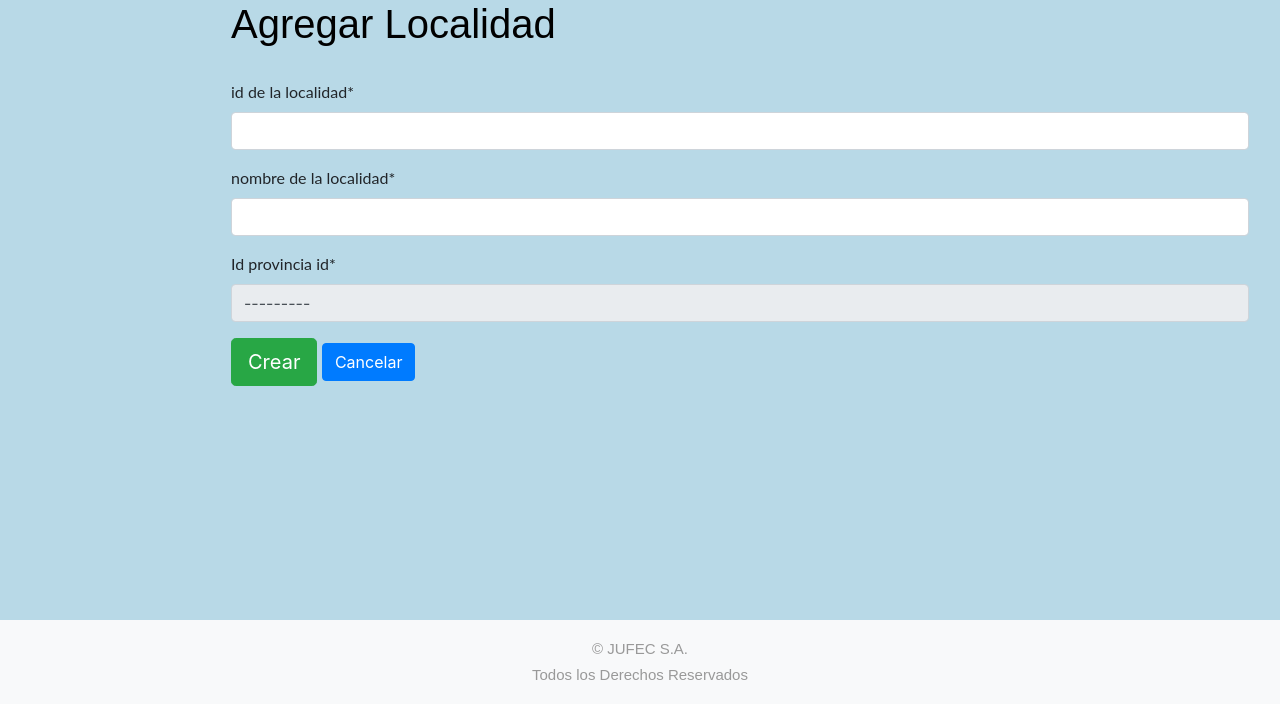
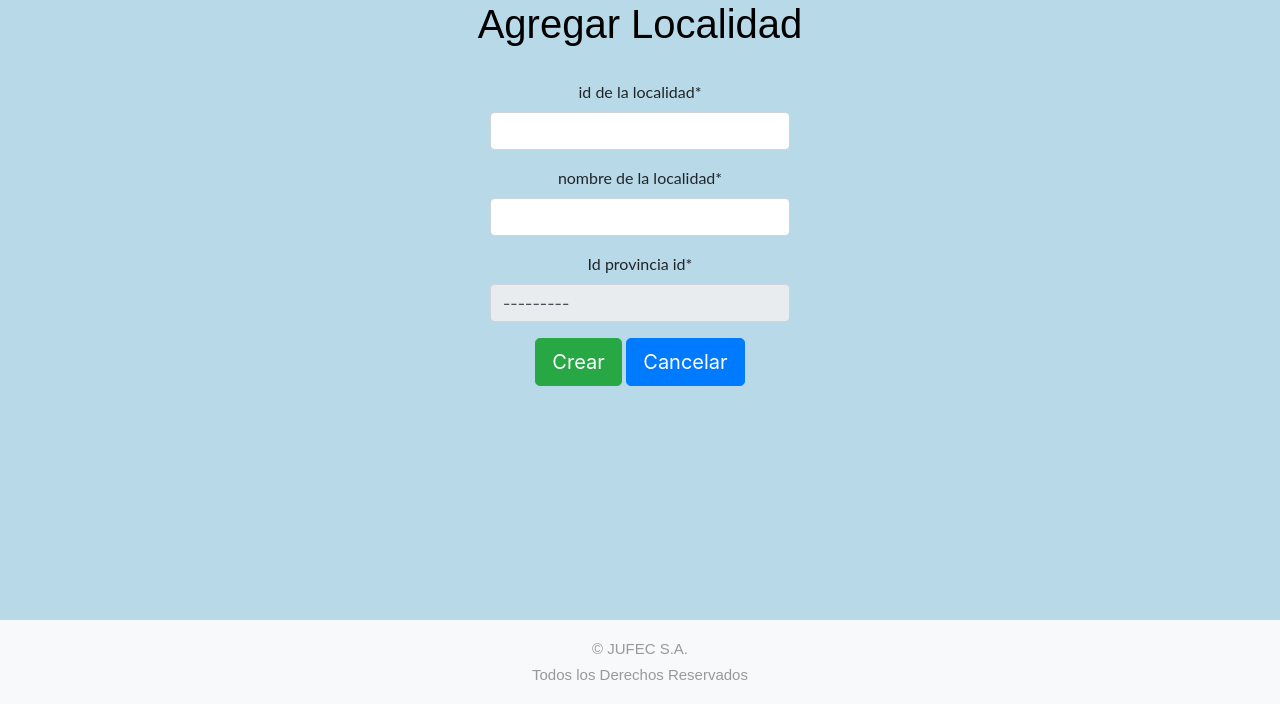
Before and after one commit to aguswarenycia/relevamiento_pc, a Django app: page /farmacias/agregar_localidad/ in a window 1280 px wide. Shown: the part 96-800 px from the top of the page. Run offline with Django 3.2, Linux system fonts and the light colour scheme; the visitor is signed in with stand-in values (Sample User, id 1); data that the repository does not hold is empty; some libraries are stand-ins or nearby versions.

```diff
--- a/Documents/Proyecto2.0/relevamiento/static/css/estilo2.css
+++ b/Documents/Proyecto2.0/relevamiento/static/css/estilo2.css
@@ -504,3 +504,14 @@ div.content {
     background-color: #FB7E29;
     color: #fff;
     }
+
+    /*------------Para editar los archivos boostrap de crispy*/
+
+    #pa-cambiar h1{
+      font-family: Arial, Helvetica, sans-serif;
+
+    }
+
+    #tamanio_formulario{
+      width: 30%;
+    }
--- a/Documents/Proyecto2.0/relevamiento/templates/farmacia/agregar_localidad.html
+++ b/Documents/Proyecto2.0/relevamiento/templates/farmacia/agregar_localidad.html
@@ -23,7 +23,7 @@
 
     {% block body %}
 
-        <div class="content">
+        <div class="col-auto text-center">
             <div class="container">
                 <div class="well">
                     <h1>Agregar Localidad</h1>
@@ -43,11 +43,13 @@
                                         <h2>{{error}}</h2>
                                     {% else %}
                                     <!--                    {{form.as_p}}-->
-                    {{form|crispy}}
+                 <div  class="mx-auto" style="width: 300px;">
+                        {{form|crispy}}
+                    </div>
 
                                     <button type="submit" class="btn btn-success btn-lg">Crear</button>
                                    <!-- <a type="button" class="btn btn-primary btn-lg" href="{% url 'farmacia:lista_localidades' %}">Cancelar</a>-->
-                                   <a type="button" class="btn btn-primary" href="{% url 'farmacia:listar_provincias' %}">Cancelar</a>
+                                   <a type="button" class="btn btn-primary btn-lg" href="{% url 'farmacia:listar_provincias' %}">Cancelar</a>
                                 {% endif %}
                                 </div>
                             </div>
--- a/Documents/Proyecto2.0/relevamiento/templates/index.html
+++ b/Documents/Proyecto2.0/relevamiento/templates/index.html
@@ -180,27 +180,32 @@
 
         <div class="container">
           <div class="row">
-            <div class="botones">
+
+
+              <div class="m-0 row justify-content-center">
+                <div class="col-auto  p-5 text-center">
+
                   <div class="d-flex justify-content-center">
-
-                <button type="button" class="btn btn-primary btn-lg">Lista de farmacias</button>
+                    <button type="button" class="btn-block btn-dark btn-lg">Lista de farmacias</button>
                   </div>
                   <br>
                   <div class="d-flex justify-content-center">
-                <button type="button" class="btn btn-primary btn-lg">Provincias</button>
+                    <button type="button" class="btn-block  btn-dark btn-lg">Provincias</button>
                   </div>
                   <br>
                   <div class="d-flex justify-content-center">
-                <button type="button" class="btn btn-primary btn-lg">Script</button>
+                    <button type="button" class="btn-block btn-dark btn-lg">Script</button>
                   </div>
                   <br>
                   <div class="d-flex justify-content-center">
-                <button type="button" class="btn btn-primary btn-lg">Programas</button>
+                    <button type="button" class="btn-block btn-dark btn-lg">Programas</button>
+
+                  </div>
                 </div>
                 <br>
 
 
-            </div>
+
             </div>
           </div>
         </div>
--- a/Documents/Proyecto2.0/relevamiento/templates/registration/login.html
+++ b/Documents/Proyecto2.0/relevamiento/templates/registration/login.html
@@ -23,13 +23,15 @@
      <div style="background-color: rgb(200, 233, 248);"class="sidenav">
 
      </div>
-    <div class="main">
+    <div class="main col-auto text-center">
         <div>
             <div class="login-form">
              <h2>Acceso para el personal</h2>
                <form method="POST">
                   {% csrf_token %}
-                  {{ form|crispy }}
+                  <div  class="mx-auto" style="width: 300px;">
+                        {{form|crispy}}
+                    </div>
                   <button style="margin-top: 30px;" type="submit" class="btn btn-success">Entrar</button>
                </form>
             </div>
```
Also changed, not shown: Documents/Proyecto2.0/relevamiento/templates/farmacia/agregar_programa.html (+9 -3 lines), Documents/Proyecto2.0/relevamiento/templates/farmacia/agregar_prov.html (+11 -5 lines). Lines whose indentation alone changed are shown as unchanged.
